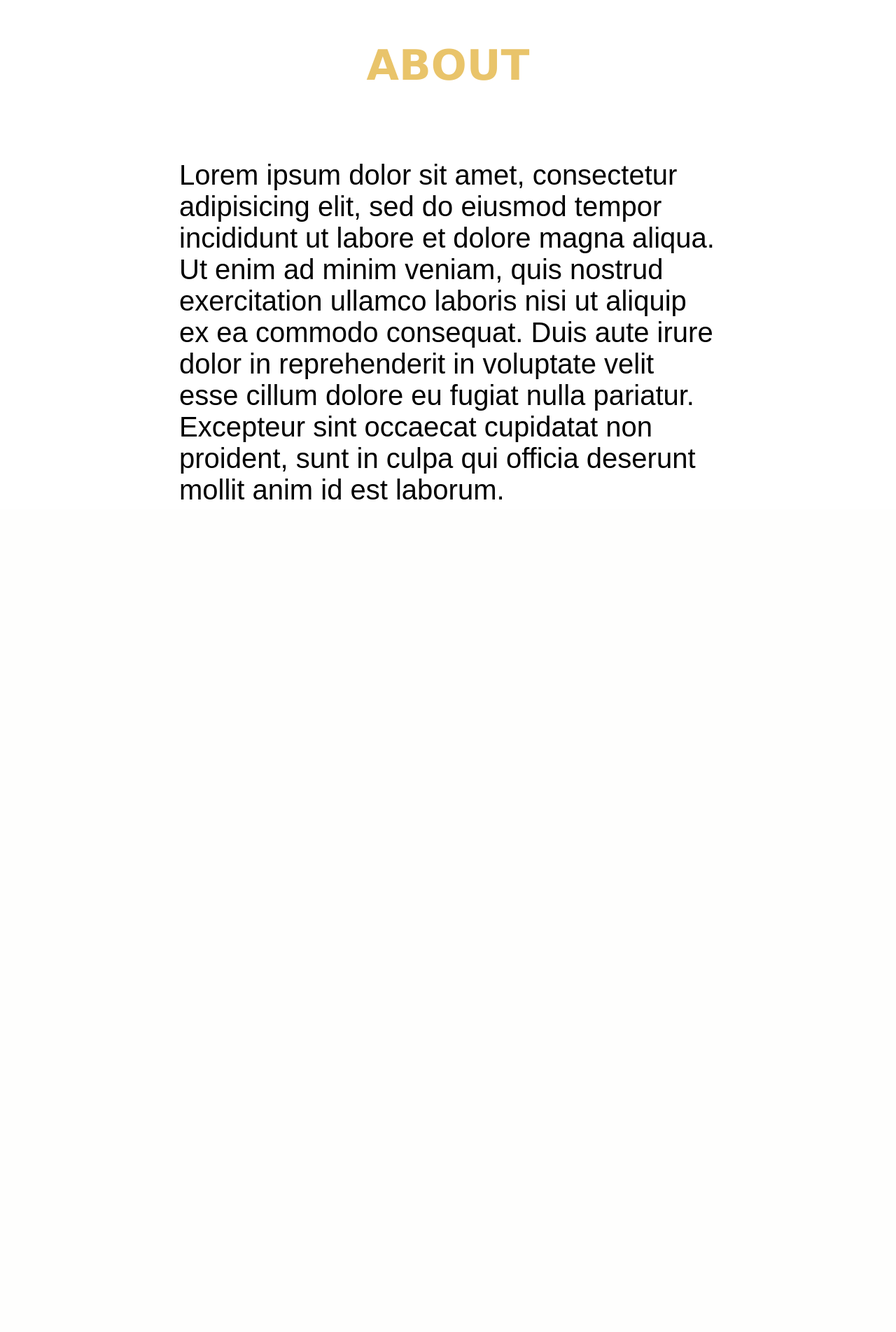
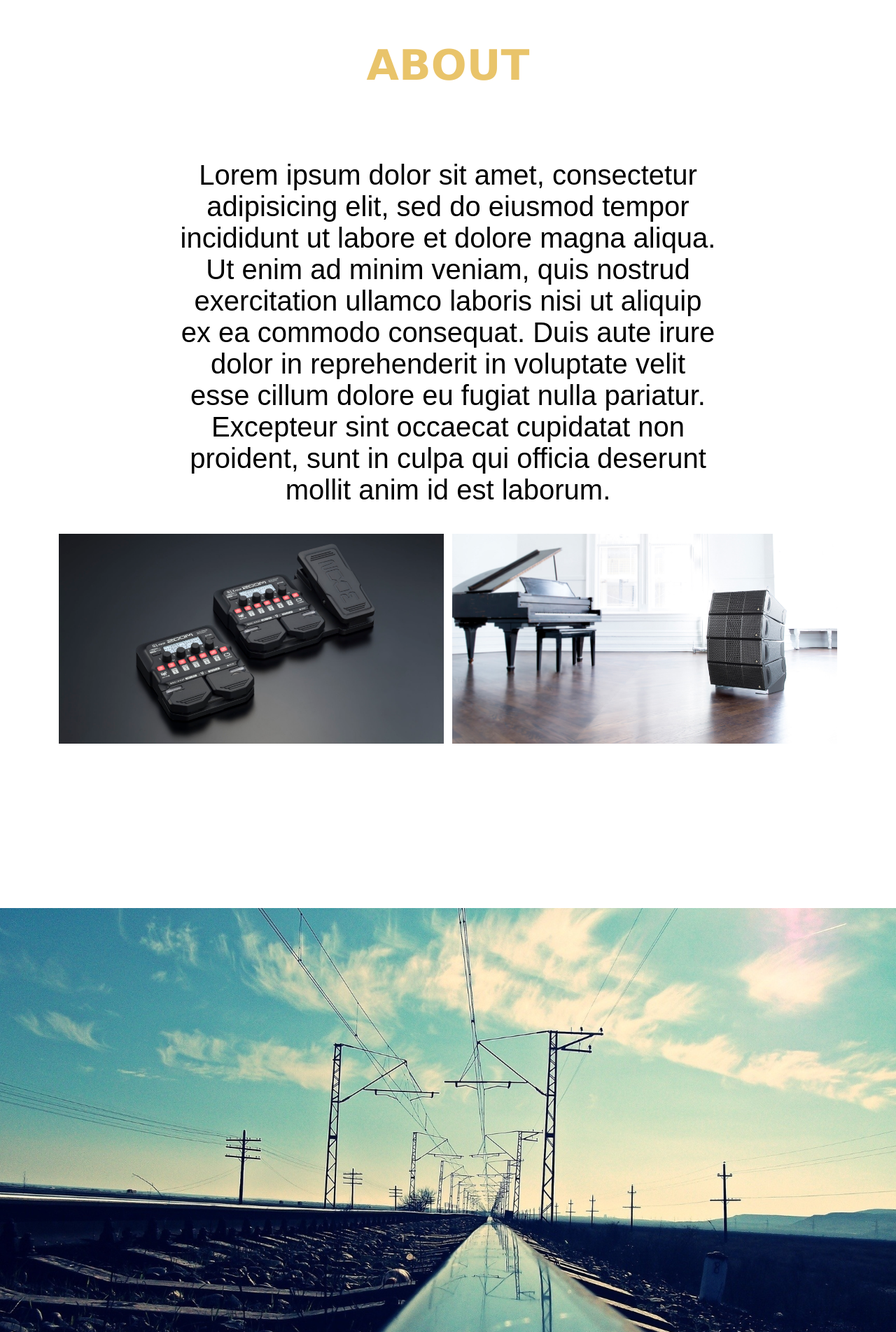
Before and after one commit to MichaelHatz/Sound-and-Light-Crew-Scheduler, a PHP site: page / in a window 1280 px wide. Shown: the part 1009-2913 px from the top of the page at 70% size. Before the commit the page ends 1723 px from the top, so only its background shows below. Run offline with PHP 8.4, Linux system fonts and the light colour scheme.

Commit message:
Index page style changed

```diff
--- a/SAT Part B Michael Hatzipavlis/Draft 1/Draft 1/index.html
+++ b/SAT Part B Michael Hatzipavlis/Draft 1/Draft 1/index.html
@@ -4,50 +4,84 @@
 <script src="script.js"></script>
 <!-- <script src="slideshow.js"></script> -->
 <script src="https://ajax.googleapis.com/ajax/libs/jquery/3.4.0/jquery.min.js"></script>
+
 <head>
     <title>Sound and Light Scheduling</title>
 </head>
 
 <script>
-		var Image_slide = new Array("Image1.jpg", "Image2.jpg", "Image3.jpg", "Image4.jpg", "Image5.jpg");// image container
-		var Img_Length  = Image_slide.length; // container length - 1
+    var Image_slide = new Array("Image1.jpg", "Image2.jpg", "Image3.jpg", "Image4.jpg", "Image5.jpg"); // image container
+    var Img_Length = Image_slide.length; // container length - 1
     var Img_current = 0
+    var timeInterval = 5; //In seconds
 
-
-
-		$(document).ready(function(){
+    $(document).ready(function() {
         $("#LoginBtn").click(function() {
-				console.log("Button click function")
+            console.log("Login button click function");
             $("#LoginBtn").fadeOut();
             $("#RegisterInput").fadeOut();
             $("#paragrahStyle")
                 .delay(500)
-				    .queue(function (next) {
+                .queue(function(next) {
                     $("#paragrahStyle").css("padding-top", "15px");
                     next();
                 });
             $("#loginBox").delay(800).fadeIn();
         });
 
+        //When the register button is pressed the appropriate menu opens
+        $("#RegisterInput").click(function() {
+            console.log("Register button click function")
+            $("#LoginBtn").fadeOut();
+            $("#RegisterInput").fadeOut();
+            $("#paragrahStyle")
+                .delay(500)
+                .queue(function(next) {
+                    $("#paragrahStyle").css("padding-top", "15px");
+                    next();
+                });
+            $("#registerBox").delay(800).fadeIn();
+        });
+
+        $("#returnButton").click(function() {
+            console.log("Return button click function");
+            $("#paragrahStyle")
+            $("#loginBox").fadeOut();
+            $("#paragrahStyle")
+                .delay(500)
+                .queue(function(next) {
+                    $("#paragrahStyle").css("padding-top", "200px");
+                    next();
+                });
+            $("#LoginBtn").delay(800).fadeIn();
+            $("#RegisterInput").delay(800).fadeIn();
+        });
+
+        //Set interval which changes the parralex background
         setInterval(function() {
+            if (Img_current < Img_Length - 1) {
+                Img_current++
+            } else {
+                console.log("Reset the img current to 0")
+                Img_current = 0;
+            }
+
             $("#parallax").fadeIn(500).css("background-image", "url(" + Image_slide[Img_current] + ")");
-				Img_current++
+
             console.log("Set Interval working");
 
-			}, 5000);
+        }, timeInterval * 1000);
 
     });
+</script>
 
-
-	</script>
 <body>
-
 
     <!-- <div class="TitleBox">
 			<h1>Crew Scheduler Login</h1>
 		</div>
 		<hr> -->
-		<div class = "BelowBreak">
+    <div class="BelowBreak">
 
         <div class="parallax" id="parallax">
             <br>
@@ -55,23 +89,16 @@
                 <h1>Sound and Light Crew Scheduler</h1>
             </div>
 
-				<!--
-				<div style="text-align: center; width: 100%;">
-					<canvas id="canvas" width="2000" height="300"></canvas>
-				</div>
-				 -->
-
-			<!-- <div class="LoginBox" style="height: 200px"> -->
             <div class="hot-container">
                 <p style="padding-top: 200px" id="paragrahStyle">
                     <a id="LoginBtn" class="btn">Login</a>
                     <div hidden class="LoginBox" id="loginBox">
-				           	<div class = "Login">
+                        <div class="Login">
                             <h2>Username:</h2>
                             <input type="text" name="username" id="username" value="hello" autocomplete="off"></input>
                         </div>
 
-							   <div class = "Password">
+                        <div class="Password">
                             <h2>Password:</h2>
                             <input type="password" name="password" id="password" value="" autocomplete="off"></input>
                         </div>
@@ -83,43 +110,74 @@
                         </div>
                         <div class="hot-container">
                             <p>
-				                  <a href="index.html" class="btn">Return</a>
+                                <a class="btn" id="returnButton">Return</a>
+                            </p>
+                        </div>
+                    </div>
+
+                    <div hidden class="LoginBox" id="registerBox">
+
+                        <div class="Login">
+                            <h2>Username:</h2>
+                            <input type="text" name="username" id="username" value="hello" autocomplete="off"></input>
+                        </div>
+
+                        <div class="Email">
+                            <h2>Email:</h2>
+                            <input type="text" name="username" id="username" value="hello" autocomplete="off"></input>
+                        </div>
+
+                        <div class="Password">
+                            <h2>Password:</h2>
+                            <input type="password" name="password" id="password" value="" autocomplete="off"></input>
+                        </div>
+
+                        <div class="hot-container">
+                            <p>
+                                <a href="mainPage.html" class="btn">Submit</a>
+                            </p>
+                        </div>
+                        <div class="hot-container">
+                            <p>
+                                <a class="btn" id="returnButton">Return</a>
                             </p>
                         </div>
                     </div>
                 </p>
                 <p>
-						<a href="register.html" class="btn" id="RegisterInput">Register</a>
+                    <a class="btn" id="RegisterInput">Register</a>
                 </p>
 
-
-
             </div>
-
-
-
 
             <!-- <div class="SubmitButton">
                 <button class="button "type="button" onclick="CheckPassword();">Submit</button>
             </div> -->
 
         </div>
-
-		</form>
-			</div>
     </div>
 
+    <div class="aboutPage">
         <h3>ABOUT</h3>
-
-		<div class="aboutPage">
-			<p>Lorem ipsum dolor sit amet, consectetur adipisicing elit, sed do eiusmod
-			tempor incididunt ut labore et dolore magna aliqua. Ut enim ad minim veniam,
-			quis nostrud exercitation ullamco laboris nisi ut aliquip ex ea commodo
-			consequat. Duis aute irure dolor in reprehenderit in voluptate velit esse
-			cillum dolore eu fugiat nulla pariatur. Excepteur sint occaecat cupidatat non
-			proident, sunt in culpa qui officia deserunt mollit anim id est laborum.</p>
+        <p style="padding-left: 20%; padding-right: 20%; text-align: center">
+					Lorem ipsum dolor sit amet, consectetur adipisicing elit, sed do eiusmod tempor incididunt ut labore et dolore magna aliqua. Ut enim ad minim veniam,
+					 quis nostrud exercitation ullamco laboris nisi ut aliquip ex ea commodo consequat. Duis aute irure dolor in reprehenderit in voluptate velit esse cillum
+					 dolore eu fugiat nulla pariatur. Excepteur sint occaecat cupidatat non proident, sunt in culpa qui officia deserunt mollit anim id est laborum.
+				</p>
+				<div class="aboutPageImages">
+					<img src="image2.jpg"  id="aboutImage1"></img>
+					<img src="image3.jpg" id="aboutImage2"></img>
 				</div>
 
+    </div>
+
+		<div class="parallax" id="parallax2"></div>
+
+		<div class="copyrightBar">
+			<p style="display: inline-block">Sound and Light Crew Scheduler</p>
+			<p style="display: inline-block" style="align=right">Michael Hatzipavlis 21.7.2019</p>
+		</div>
 
 </body>
+
 </html>
--- a/SAT Part B Michael Hatzipavlis/Draft 1/Draft 1/style.css
+++ b/SAT Part B Michael Hatzipavlis/Draft 1/Draft 1/style.css
@@ -3,12 +3,9 @@ html {
     /*Removes the scroll bars on the side of the map*/
      overflow: auto;
 }
-
  body {
      margin: 0px;
 }
-
-
  h1 {
      text-align: center;
      font-size: 45px;
@@ -17,18 +14,16 @@ h1 {
      margin: 0px;
      padding-top: 30px;
      padding-bottom: 30px;
- 	/* text-shadow: -0.5px -0.5px 0 #E9C46A, 0.5px -0.5px 0 #E9C46A, -0.5px 0.5px 0 #E9C46A, 0.5px 0.5px 0 #E9C46A; */
+    /* text-shadow: -0.5px -0.5px 0 #E9C46A, 0.5px -0.5px 0 #E9C46A, -0.5px 0.5px 0 #E9C46A, 0.5px 0.5px 0 #E9C46A;
+     */
 }
-
  h2 {
      font-size: 30px;
      font-family: Verdana;
      text-align: center;
      width: 100%;
      display: inline-block;
-
 }
-
  h3 {
      font-size: 60px;
      font-family: Verdana;
@@ -37,25 +32,27 @@ h3 {
      width: 100%;
      display: inline-block;
 }
-
  canvas {
      display: inline;
 }
-
-.hot-container p { margin-top: 10px; }
-a { text-decoration: none; margin: 0 10px; }
-
+ .hot-container p {
+     margin-top: 10px;
+}
+ a {
+     text-decoration: none;
+     margin: 0 10px;
+}
  .hot-container {
      min-height: 60px;
      width: 100%;
      text-align: center;
 }
-
  .myCanvas {
-    background: #77f;  /* to show the canvas bounds */
-    display:block;     /* to remove the scrollbars */
+     background: #77f;
+    /* to show the canvas bounds */
+     display:block;
+    /* to remove the scrollbars */
 }
-
  hr {
      border-color: #E9C46A;
      height: 5px;
@@ -63,7 +60,6 @@ hr {
      margin: 0px;
      border: 0px;
 }
-
  .TitleBox {
      background-color: #264653;
      width: 1000px;
@@ -72,35 +68,28 @@ hr {
      border: solid;
      border-color: #E9C46A;
 }
-
  .BelowBreak {
      background-color: white;
 }
-
  .Logout {
      position: absolute;
      bottom: 0px;
 }
-
  .Login {
      text-align: center;
-	padding-top: 70px;
+     padding-top: 10px;
 }
-
  .SubmitButton {
      text-align: center;
 }
-
  .Register {
      text-align: center;
 }
-
  .Password {
      text-align: center;
      padding-top: 20px;
-	padding-bottom: 80px;
+     padding-bottom: 30px;
 }
-
  .LoginBox {
      display: none;
      color:white;
@@ -109,34 +98,32 @@ hr {
      margin-right: auto;
      width: 350px;
      height: auto;
-
      background-color: #264653;
      border: solid;
      border-color: #E9C46A;
-
 }
-
  .aboutPage {
-	padding-left: 20%;
-	padding-right: 20%;
-	height: 500px;
+     height: 1300px;
      font-size: 40px;
 }
 
+.copyrightBar {
+	height: 50px;
+	width: 100%;
+	font-size: 25px;
+	font-family: Verdana;
+	display: inline-block;
+}
+
  .parallax {
-  /* The image used */
-  background-image: url('Image4.jpg');
-
     /* Full height */
      height: 100%;
     /*Correction for the google window which is a bit smaller then 1080px*/
      height: 1007px;
-
      image-rendering: -moz-crisp-edges;
      image-rendering: -o-crisp-edges;
      image-rendering: -webkit-optimize-contrast;
      -ms-interpolation-mode: nearest-neighbor;
-
     /* Creates the fade effect between the background */
      transition: background 2s linear;
     /* Create the parallax scrolling effect */
@@ -144,6 +131,29 @@ hr {
      background-position: center;
      background-repeat: no-repeat;
      background-size: cover;
+}
+
+#parallax {
+	background-image: url('Image4.jpg');
+}
+
+#parallax2 {
+	background-image: url('Image5.jpg');
+}
+
+.aboutPageImages {
+	height: 300px;
+	width: 100%;
+	text-align: center;
+
+}
+
+#aboutImage1 {
+	height: 300px;
+}
+
+#aboutImage2 {
+	height: 300px;
 }
 
  a.btn {
@@ -160,14 +170,11 @@ a.btn {
      -webkit-border-radius: 5px;
      border: 1px solid rgba(0,0,0,0.3);
      border-bottom-width: 3px;
-
 }
-
  a.btn:hover {
      background-color: #e3e3e3;
      border-color: rgba(0,0,0,0.5);
 }
-
  a.btn:active {
      background-color: #CCC;
      border-color: rgba(0,0,0,0.9);
```
Lines whose indentation alone changed are shown as unchanged.
